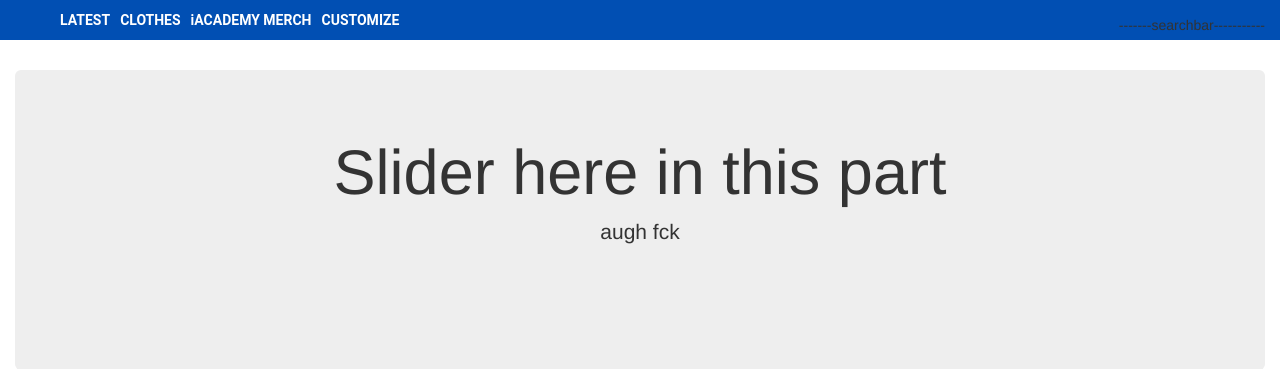
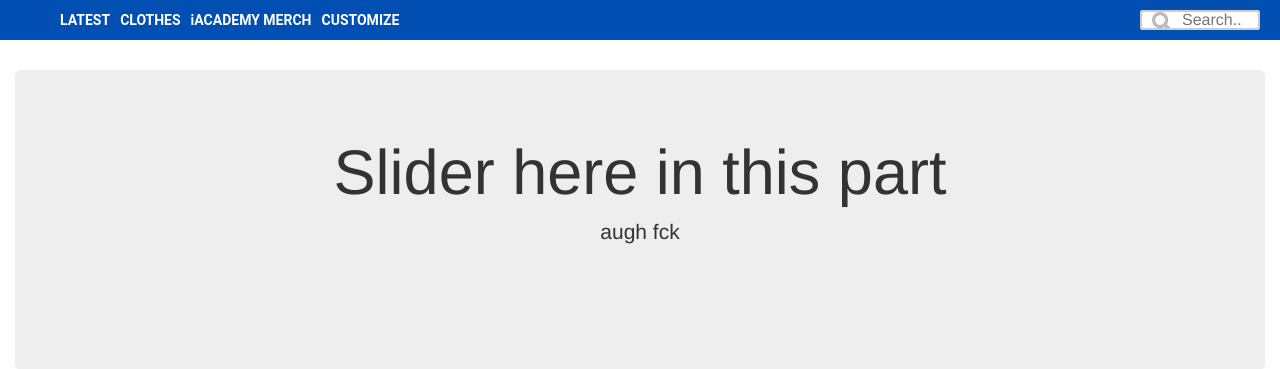
Before and after one commit to joannedaroya/THESIS, a PHP site: page / in a window 1280 px wide. Shown: the part 80-449 px from the top of the page. Run offline with PHP 8.4, Linux system fonts and the light colour scheme.

Commit message:
updated
searchbar

```diff
--- a/css/design.css
+++ b/css/design.css
@@ -73,10 +73,10 @@ nav ul li a{
       border-radius: 2px;
       font-size: 16px;
       background-color: white;
-      background-image: url('searchicon.png');
-      background-position: 10px 10px;
+      background-image: url('../image/searchicon.png');
+      background-position: 10px 0px;
       background-repeat: no-repeat;
-      padding: 15px 20px 10px 40px;
+      padding: 0px 0px 0px 40px;
       transition: width 0.4s ease-in-out;
   }
 
--- a/index.php
+++ b/index.php
@@ -46,8 +46,8 @@
                 <li><a href="inindex.html">CLOTHES</a></li>
                 <li><a href="inindex.html">iACADEMY MERCH</a></li>
                 <li><a href="inindex.html">CUSTOMIZE</a></li>
+                <li style="float:right"><input type="text" name="search" placeholder="Search.."></li>
             </ul>
-            -------searchbar-----------
       </div>
     </div>
 
```
Also changed, not shown: image/searchicon.png (added).
